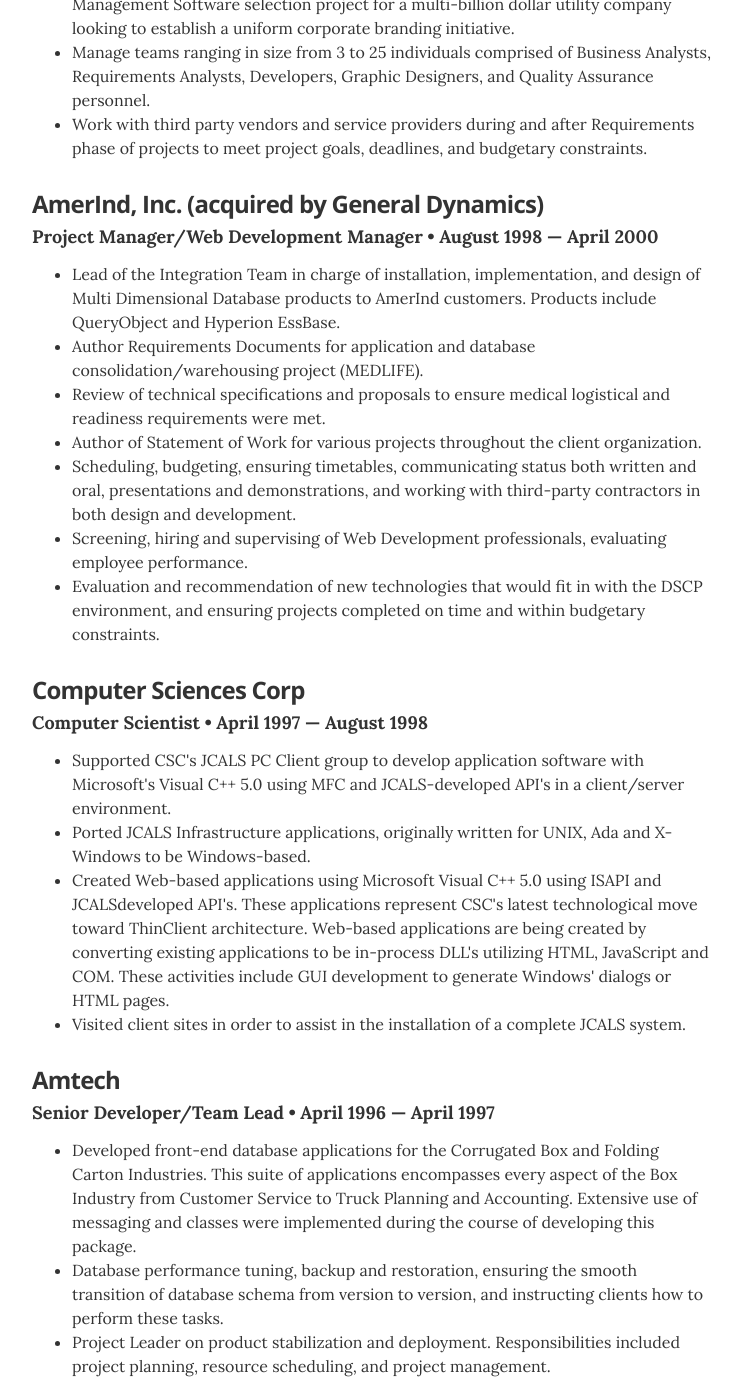
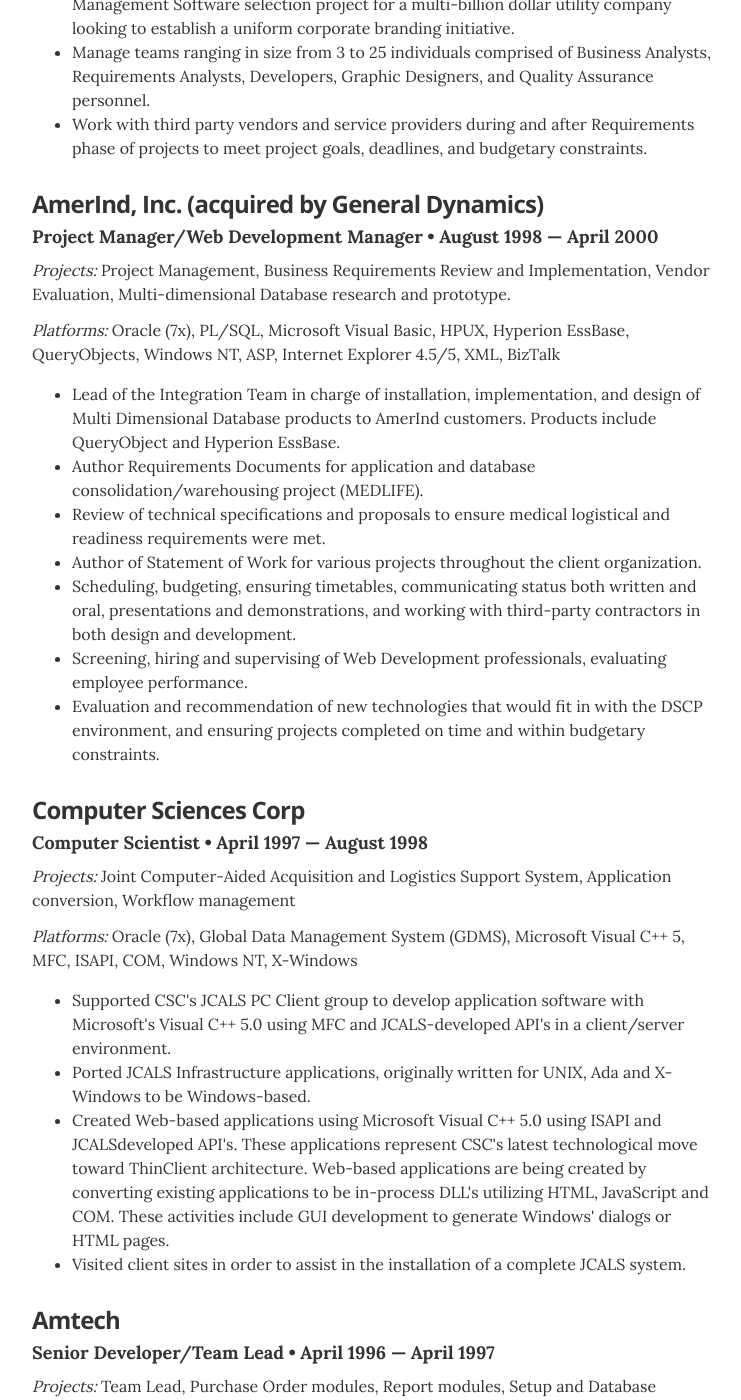
Before and after one commit to Sloveez/sloveez.github.io, a Jekyll site: the page built from index.html, in a window 1280 px wide and 1400 px high, scrolled down 1895 px. Shown: the whole window, without its empty margins (268-1009 px from the left). Built offline with Jekyll 4.4.1, drawn with Linux system fonts in a browser that asks for light colours; some of the changed text lies outside the part shown.

Commit message:
Update experience.yml

```diff
--- a/_data/experience.yml
+++ b/_data/experience.yml
@@ -27,7 +27,8 @@
   start: August 1998
   end: April 2000
   title: Project Manager/Web Development Manager
-  copy:  Project Management, Business Requirements Review and Implementation, Vendor Evaluation, Multi-dimensional Database research and prototype. Oracle (7x), PL/SQL, Microsoft Visual Basic, HPUX, Hyperion EssBase, QueryObjects, Windows NT, ASP, Internet Explorer 4.5/5, XML, BizTalk
+  projects: Project Management, Business Requirements Review and Implementation, Vendor Evaluation, Multi-dimensional Database research and prototype.
+  platforms: Oracle (7x), PL/SQL, Microsoft Visual Basic, HPUX, Hyperion EssBase, QueryObjects, Windows NT, ASP, Internet Explorer 4.5/5, XML, BizTalk
   achievements:
     - Lead of the Integration Team in charge of installation, implementation, and design of Multi Dimensional Database products to AmerInd customers. Products include QueryObject and Hyperion EssBase.
     - Author Requirements Documents for application and database consolidation/warehousing project (MEDLIFE).
@@ -42,7 +43,8 @@
   start: April 1997
   end: August 1998
   title: Computer Scientist
-  copy: Joint Computer-Aided Acquisition and Logistics Support System, Application conversion, Workflow management, Oracle (7x), Global Data Management System (GDMS), Microsoft Visual C++ 5, MFC, ISAPI, COM, Windows NT, X-Windows
+  projects: Joint Computer-Aided Acquisition and Logistics Support System, Application conversion, Workflow management
+  platforms: Oracle (7x), Global Data Management System (GDMS), Microsoft Visual C++ 5, MFC, ISAPI, COM, Windows NT, X-Windows
   achievements:
     - Supported CSC's JCALS PC Client group to develop application software with Microsoft's Visual C++ 5.0 using MFC and JCALS-developed API's in a client/server environment.
     - Ported JCALS Infrastructure applications, originally written for UNIX, Ada and X-Windows to be Windows-based.
@@ -54,7 +56,8 @@
   start: April 1996
   end: April 1997
   title: Senior Developer/Team Lead
-  copy:
+  projects: Team Lead, Purchase Order modules, Report modules, Setup and Database Update, Product Maintenance and Stabilization, Database Performance
+  platforms: Gupta SQLWindows, Centura Developer, Gupta SQLBase
   achievements:
     - Developed front-end database applications for the Corrugated Box and Folding Carton Industries. This suite of applications encompasses every aspect of the Box Industry from Customer Service to Truck Planning and Accounting. Extensive use of messaging and classes were implemented during the course of developing this package.
     - Database performance tuning, backup and restoration, ensuring the smooth transition of database schema from version to version, and instructing clients how to perform these tasks.
@@ -65,7 +68,8 @@
   start: April 1994
   end: April 1996
   title: Member, Technical Staff
-  copy:
+  projects: “FS Partner” real-time Stock Quote and News system, Power Partner for Windows, Account Management
+  platforms: IBM 8088 assembly, Microsoft Visual C++, Sybase, LifeNET, IBM Token Ring, DOS, Windows NT
   achievements:
     - Using 8088 Assembly Language and C, supported an existing product in use by over 20,000 workstations. Support responsibilities included adding new features, modifying existing features, and making minor modifications to support client requests. All programming was done on the DOS-based "Mondrian" operating system and the LifeNet networking system.
     - Convert an existing 16-bit Windows-based brokerage application to 32-bit using Visual C++.
@@ -79,7 +83,8 @@
   start: April 1991
   end: January 1994
   title: Consultant
-  copy:
+  projects: Engineering Systems Support, System Administration, Imaging Systems, Workflow Management, Team Lead
+  platforms: IBM 370, IBM AIX, OS/2 1.3
   achievements:
     - Worked on a team to produce an OS/2 1.3 API to stress test a larger API written for image rendering systems.
     - Developed complete test plans to cover all possible test scenarios.
```
